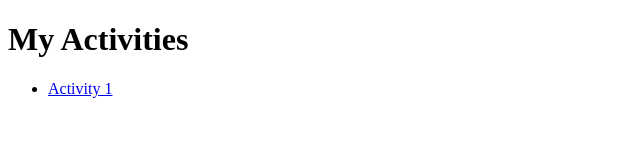
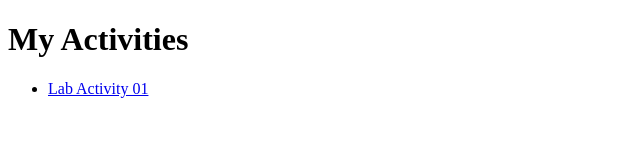
Before and after one commit to sagana2433894-web/PRIN-135-Activities, a plain HTML site: page index.html in a window 1280 px wide. Shown: the full height of the page, 0-640 px from the left. Drawn offline with Linux system fonts and the light colour scheme.

```diff
--- a/index.html
+++ b/index.html
@@ -10,7 +10,7 @@
     <h1>My Activities</h1>
     <nav>
         <ul>
-            <li><a href="lab-01.html">Activity 1</a></li>
+            <li><a href="lab-01.html">Lab Activity 01</a></li>
         </ul>
     </nav>
 
```
